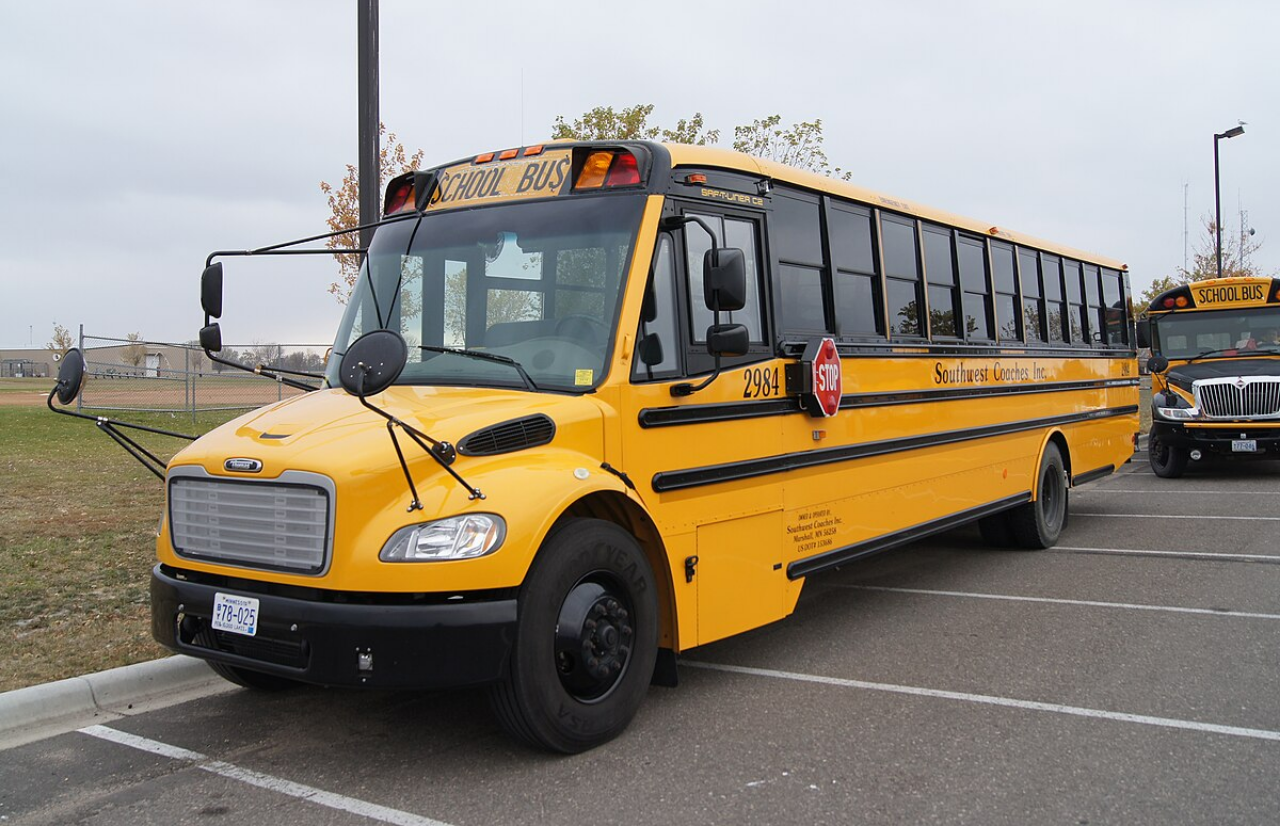
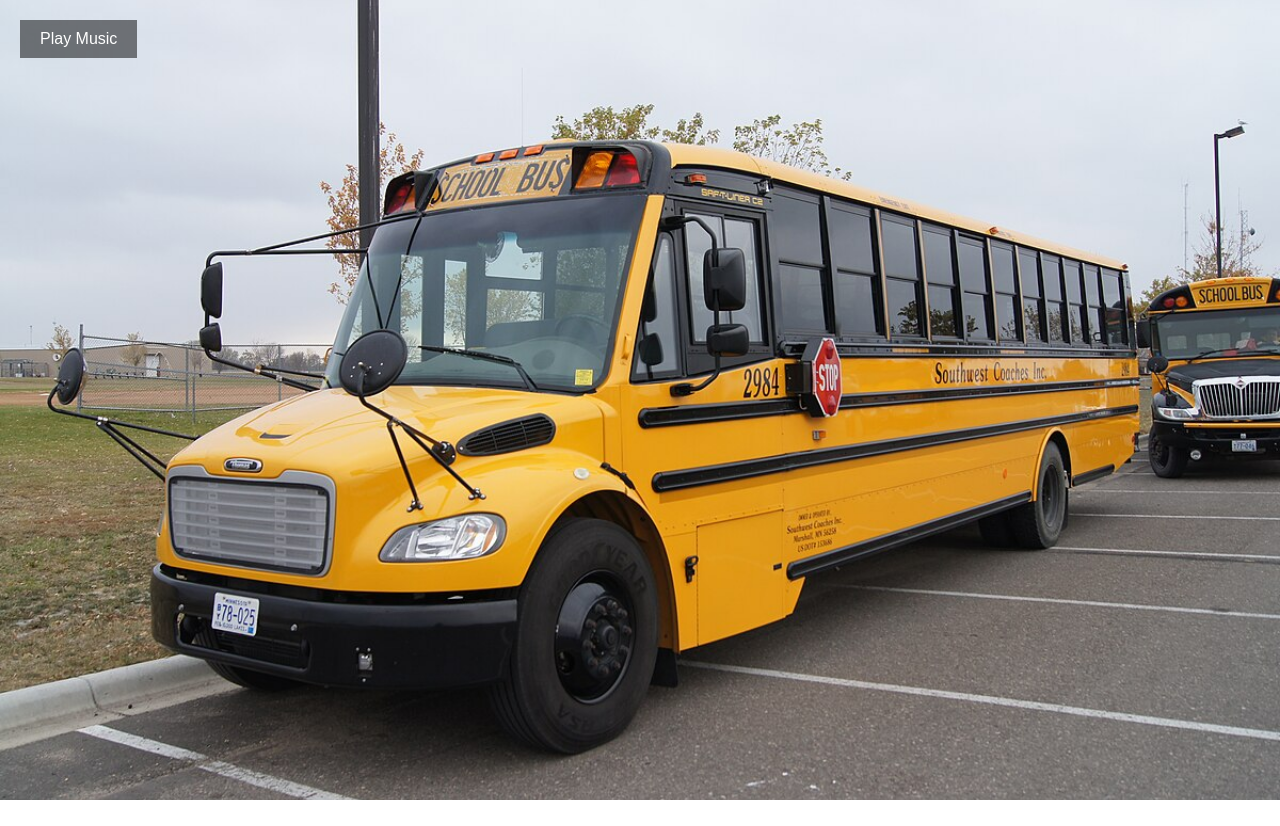
Before and after one commit to wegmansOF/anti, a plain HTML site: page index.html in a window 1280 px wide. After the commit the page ends 800 px from the top, so only its background shows below. Drawn offline with Linux system fonts and the light colour scheme.

Commit message:
Update index.html

```diff
--- a/index.html
+++ b/index.html
@@ -3,32 +3,43 @@
 <head>
     <meta charset="UTF-8">
     <meta name="viewport" content="width=device-width, initial-scale=1.0">
-    <title>My Image Website</title>
+    <title>My Simple Website</title>
     <style>
         body {
             margin: 0;
             padding: 0;
             height: 100vh;
+            background: url('Southwest_Coach_2984_side.jpg') no-repeat center center/cover;
             display: flex;
             justify-content: center;
             align-items: center;
-            background-color: black;
-        }
-        img {
-            width: 100%;
-            height: auto;
-            max-width: 100%;
         }
         audio {
             display: none;
         }
+        .play-button {
+            position: absolute;
+            top: 20px;
+            left: 20px;
+            background: rgba(0, 0, 0, 0.5);
+            color: white;
+            padding: 10px 20px;
+            border: none;
+            cursor: pointer;
+            font-size: 16px;
+        }
     </style>
 </head>
 <body>
-    <img src="Southwest_Coach_2984_side.jpg" alt="Image">
-    <audio loop autoplay>
-        <source src="rat.mp3" type="audio/mp3">
+    <button class="play-button" onclick="playMusic()">Play Music</button>
+    <audio id="bg-music" loop>
+        <source src="bus.mp3" type="audio/mpeg">
         Your browser does not support the audio element.
     </audio>
+    <script>
+        function playMusic() {
+            document.getElementById('bg-music').play();
+        }
+    </script>
 </body>
 </html>
```
